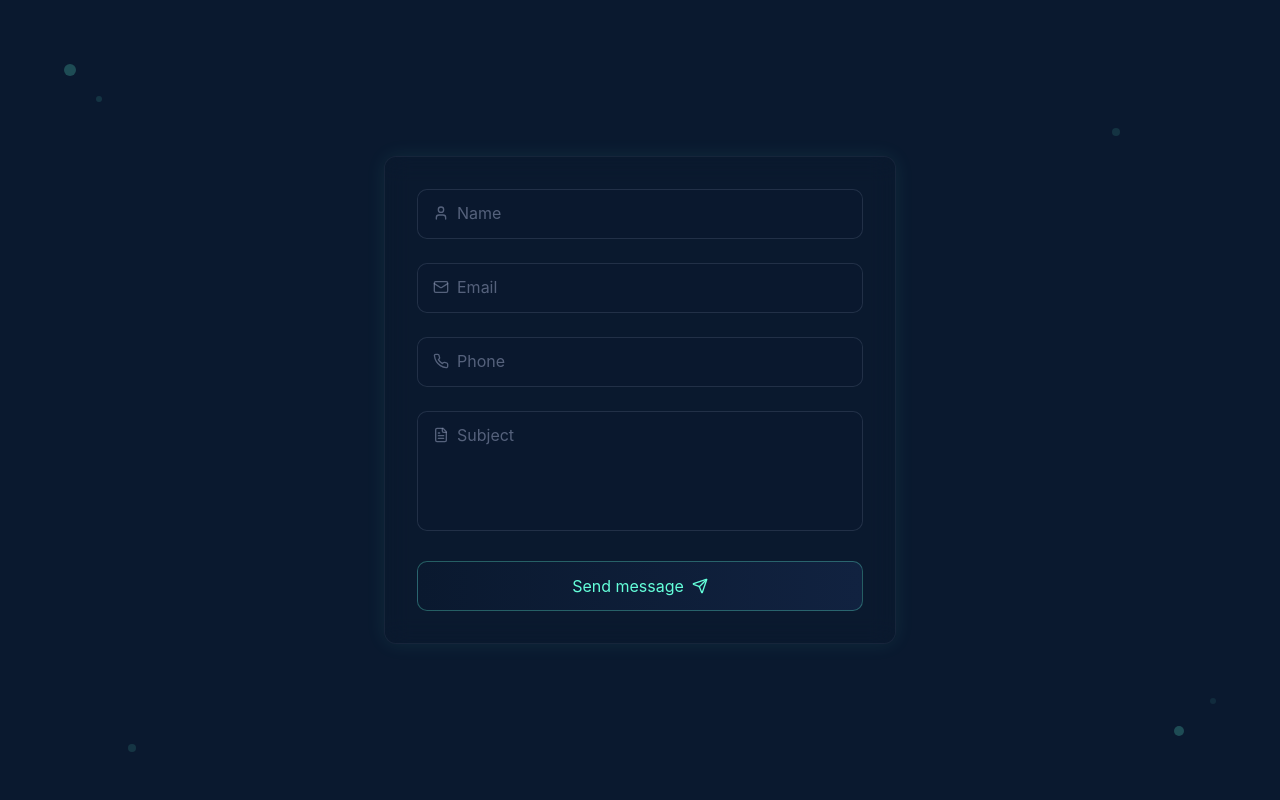
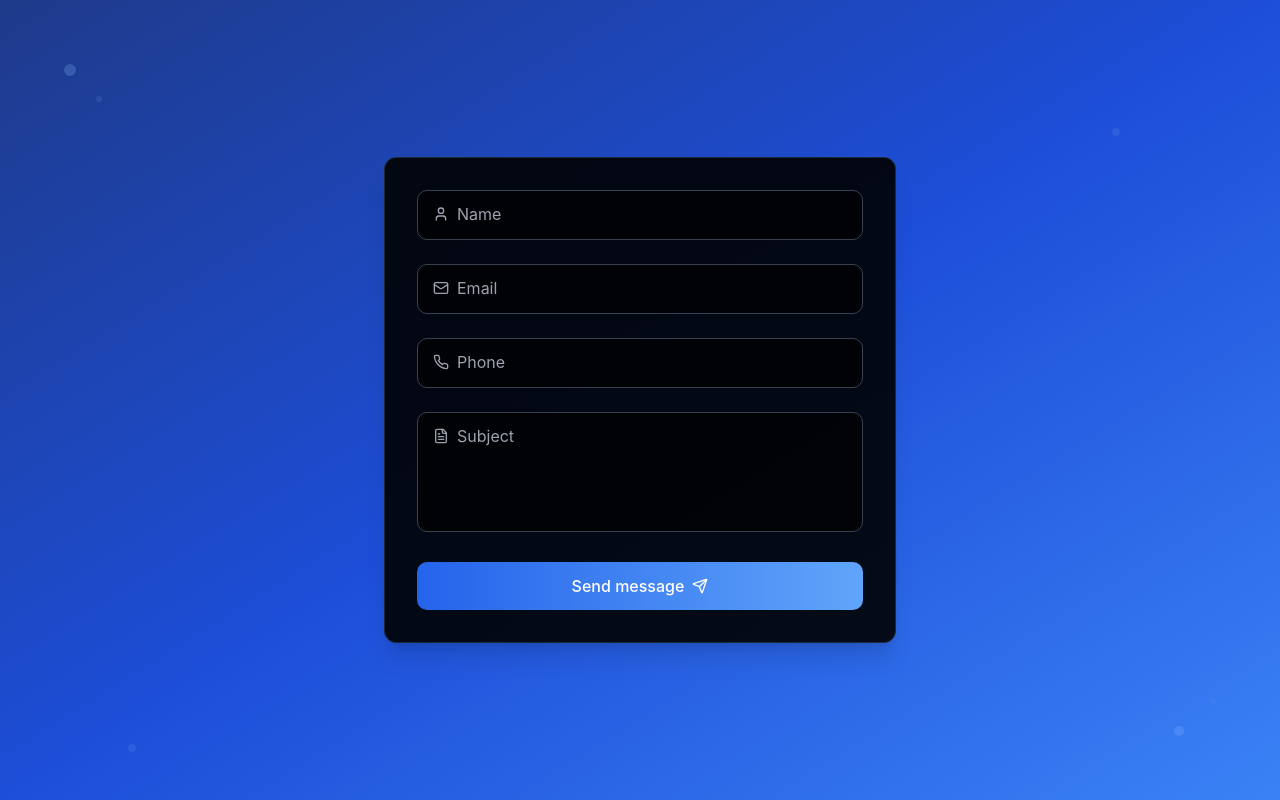
Before and after one commit to arinelson/static-value, a React (Vite) app: page / in a window 1280 px wide. Built offline with nearby package versions, Linux system fonts and the light colour scheme.

Commit message:
Update component styles
Update the component styles to use a blue gradient background and a black form with a gradient button.

```diff
--- a/src/components/ContactForm.tsx
+++ b/src/components/ContactForm.tsx
@@ -87,14 +87,14 @@ const ContactForm: React.FC = () => {
 
   return (
     <div className="w-full max-w-lg mx-auto animate-fade-in-up">
-      <div className="glass-panel rounded-xl p-8 subtle-glow">
+      <div className="bg-black/90 rounded-xl p-8 shadow-xl border border-gray-800">
         <form onSubmit={handleSubmit} className="space-y-6">
           <div className="relative">
             <label
               className={`absolute left-4 top-3 flex items-center gap-2 transition-all duration-300 ${
                 focusedField === 'name' || formData.name
-                  ? 'text-xs -top-6 text-tech-blue'
-                  : 'text-tech-light/60'
+                  ? 'text-xs -top-6 text-blue-400'
+                  : 'text-gray-400'
               }`}
             >
               <User size={16} />
@@ -107,7 +107,7 @@ const ContactForm: React.FC = () => {
               onChange={handleChange}
               onFocus={() => handleFocus('name')}
               onBlur={handleBlur}
-              className="form-input"
+              className="w-full bg-black/70 border border-gray-700 rounded-md px-4 py-3 outline-none focus:border-blue-400 transition-all duration-300 text-white"
               required
             />
           </div>
@@ -116,8 +116,8 @@ const ContactForm: React.FC = () => {
             <label
               className={`absolute left-4 top-3 flex items-center gap-2 transition-all duration-300 ${
                 focusedField === 'email' || formData.email
-                  ? 'text-xs -top-6 text-tech-blue'
-                  : 'text-tech-light/60'
+                  ? 'text-xs -top-6 text-blue-400'
+                  : 'text-gray-400'
               }`}
             >
               <Mail size={16} />
@@ -130,7 +130,7 @@ const ContactForm: React.FC = () => {
               onChange={handleChange}
               onFocus={() => handleFocus('email')}
               onBlur={handleBlur}
-              className="form-input"
+              className="w-full bg-black/70 border border-gray-700 rounded-md px-4 py-3 outline-none focus:border-blue-400 transition-all duration-300 text-white"
               required
             />
           </div>
@@ -139,8 +139,8 @@ const ContactForm: React.FC = () => {
             <label
               className={`absolute left-4 top-3 flex items-center gap-2 transition-all duration-300 ${
                 focusedField === 'phone' || formData.phone
-                  ? 'text-xs -top-6 text-tech-blue'
-                  : 'text-tech-light/60'
+                  ? 'text-xs -top-6 text-blue-400'
+                  : 'text-gray-400'
               }`}
             >
               <Phone size={16} />
@@ -153,7 +153,7 @@ const ContactForm: React.FC = () => {
               onChange={handleChange}
               onFocus={() => handleFocus('phone')}
               onBlur={handleBlur}
-              className="form-input"
+              className="w-full bg-black/70 border border-gray-700 rounded-md px-4 py-3 outline-none focus:border-blue-400 transition-all duration-300 text-white"
               required
             />
           </div>
@@ -162,8 +162,8 @@ const ContactForm: React.FC = () => {
             <label
               className={`absolute left-4 top-3 flex items-center gap-2 transition-all duration-300 ${
                 focusedField === 'subject' || formData.subject
-                  ? 'text-xs -top-6 text-tech-blue'
-                  : 'text-tech-light/60'
+                  ? 'text-xs -top-6 text-blue-400'
+                  : 'text-gray-400'
               }`}
             >
               <FileText size={16} />
@@ -175,7 +175,7 @@ const ContactForm: React.FC = () => {
               onChange={handleChange}
               onFocus={() => handleFocus('subject')}
               onBlur={handleBlur}
-              className="form-input min-h-[120px] resize-none pt-4"
+              className="w-full bg-black/70 border border-gray-700 rounded-md px-4 py-3 min-h-[120px] resize-none pt-4 outline-none focus:border-blue-400 transition-all duration-300 text-white"
               required
             />
           </div>
@@ -183,7 +183,7 @@ const ContactForm: React.FC = () => {
           <button
             type="submit"
             disabled={submitting}
-            className="w-full bg-gradient-to-r from-[#0a192f] to-[#112240] hover:from-[#112240] hover:to-[#233554] border border-tech-blue/30 hover:border-tech-blue/80 rounded-md py-3 px-4 flex items-center justify-center gap-2 text-tech-blue transition-all duration-300 group"
+            className="w-full bg-gradient-to-r from-blue-600 to-blue-400 hover:from-blue-500 hover:to-blue-300 rounded-md py-3 px-4 flex items-center justify-center gap-2 text-white font-medium transition-all duration-300 group"
           >
             <span className="group-hover:translate-x-1 transition-transform duration-300">
               {submitting ? 'Sending...' : 'Send message'}
--- a/src/pages/Index.tsx
+++ b/src/pages/Index.tsx
@@ -1,6 +1,5 @@
 
 import React, { useEffect } from 'react';
-import ParticleBackground from '@/components/ParticleBackground';
 import ContactForm from '@/components/ContactForm';
 
 const Index: React.FC = () => {
@@ -13,27 +12,22 @@ const Index: React.FC = () => {
   }, []);
 
   return (
-    <div className="min-h-screen w-full flex flex-col items-center justify-center px-4 py-20 relative overflow-hidden">
-      <ParticleBackground />
-
-      <div className="absolute top-0 right-0 w-60 h-60 rounded-full bg-tech-blue/5 blur-[80px] -z-10" />
-      <div className="absolute bottom-0 left-0 w-80 h-80 rounded-full bg-[#4169E1]/5 blur-[100px] -z-10" />
-
+    <div className="min-h-screen w-full flex flex-col items-center justify-center px-4 py-20 relative overflow-hidden bg-gradient-to-br from-blue-900 via-blue-700 to-blue-500">
       {/* Top decorative elements */}
-      <div className="absolute top-16 left-16 w-3 h-3 rounded-full bg-tech-blue/30 animate-pulse-slow" />
-      <div className="absolute top-24 left-24 w-1.5 h-1.5 rounded-full bg-tech-blue/20 animate-pulse-slow" style={{ animationDelay: '0.5s' }} />
-      <div className="absolute top-32 right-40 w-2 h-2 rounded-full bg-tech-blue/25 animate-pulse-slow" style={{ animationDelay: '1s' }} />
+      <div className="absolute top-16 left-16 w-3 h-3 rounded-full bg-blue-300/30 animate-pulse-slow" />
+      <div className="absolute top-24 left-24 w-1.5 h-1.5 rounded-full bg-blue-300/20 animate-pulse-slow" style={{ animationDelay: '0.5s' }} />
+      <div className="absolute top-32 right-40 w-2 h-2 rounded-full bg-blue-300/25 animate-pulse-slow" style={{ animationDelay: '1s' }} />
 
       {/* Form Container */}
       <ContactForm />
 
       {/* Bottom decorative elements */}
-      <div className="absolute bottom-16 right-24 w-2.5 h-2.5 rounded-full bg-tech-blue/30 animate-pulse-slow" />
-      <div className="absolute bottom-24 right-16 w-1.5 h-1.5 rounded-full bg-tech-blue/20 animate-pulse-slow" style={{ animationDelay: '1.5s' }} />
-      <div className="absolute bottom-12 left-32 w-2 h-2 rounded-full bg-tech-blue/25 animate-pulse-slow" style={{ animationDelay: '0.8s' }} />
+      <div className="absolute bottom-16 right-24 w-2.5 h-2.5 rounded-full bg-blue-300/30 animate-pulse-slow" />
+      <div className="absolute bottom-24 right-16 w-1.5 h-1.5 rounded-full bg-blue-300/20 animate-pulse-slow" style={{ animationDelay: '1.5s' }} />
+      <div className="absolute bottom-12 left-32 w-2 h-2 rounded-full bg-blue-300/25 animate-pulse-slow" style={{ animationDelay: '0.8s' }} />
 
       {/* Footer */}
-      <div className="absolute bottom-8 text-tech-light/40 text-sm animate-fade-in opacity-0" style={{ animationDelay: '1s' }}>
+      <div className="absolute bottom-8 text-white/40 text-sm animate-fade-in opacity-0" style={{ animationDelay: '1s' }}>
         © {new Date().getFullYear()} · Designed with precision
       </div>
     </div>
```
